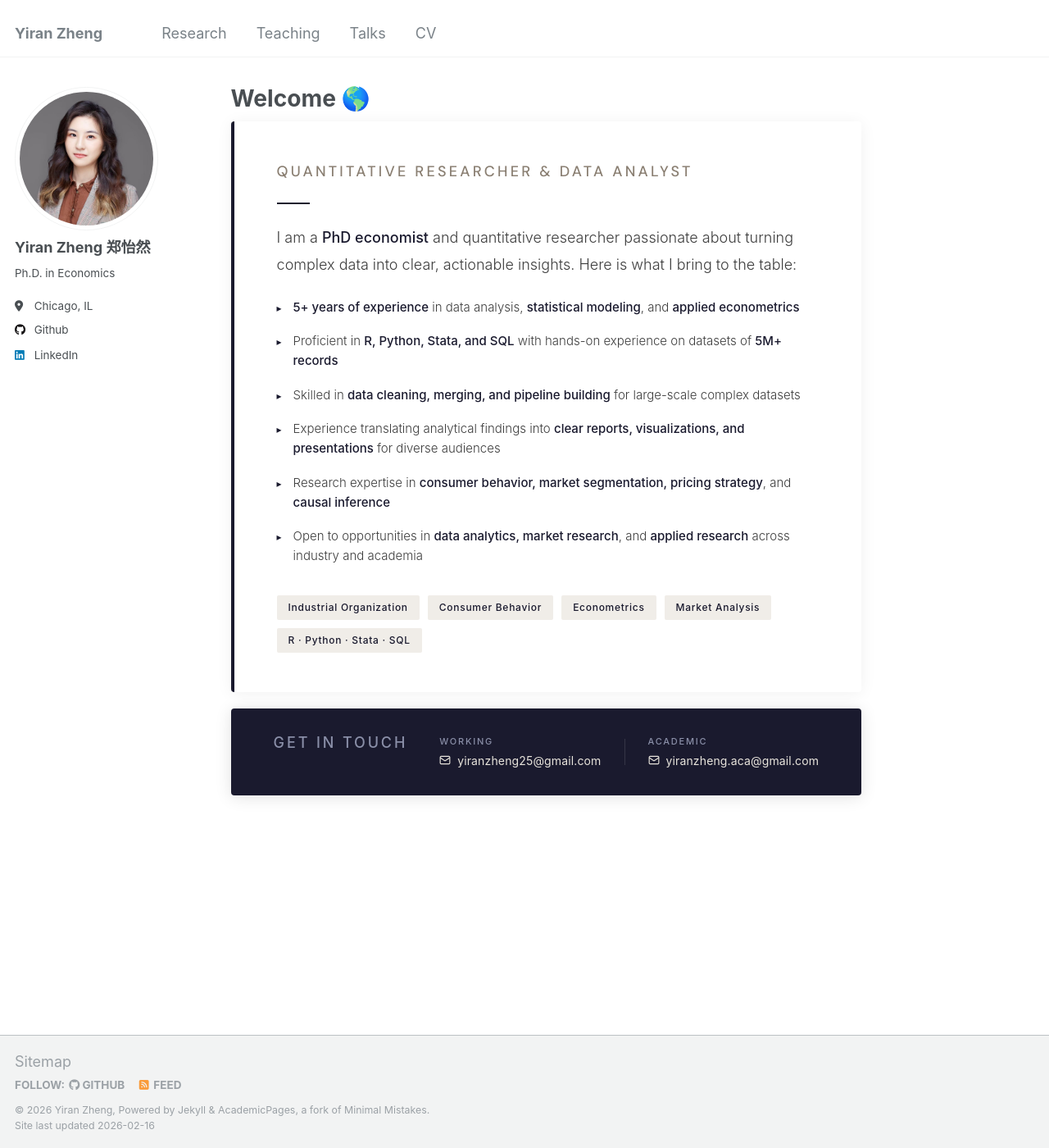
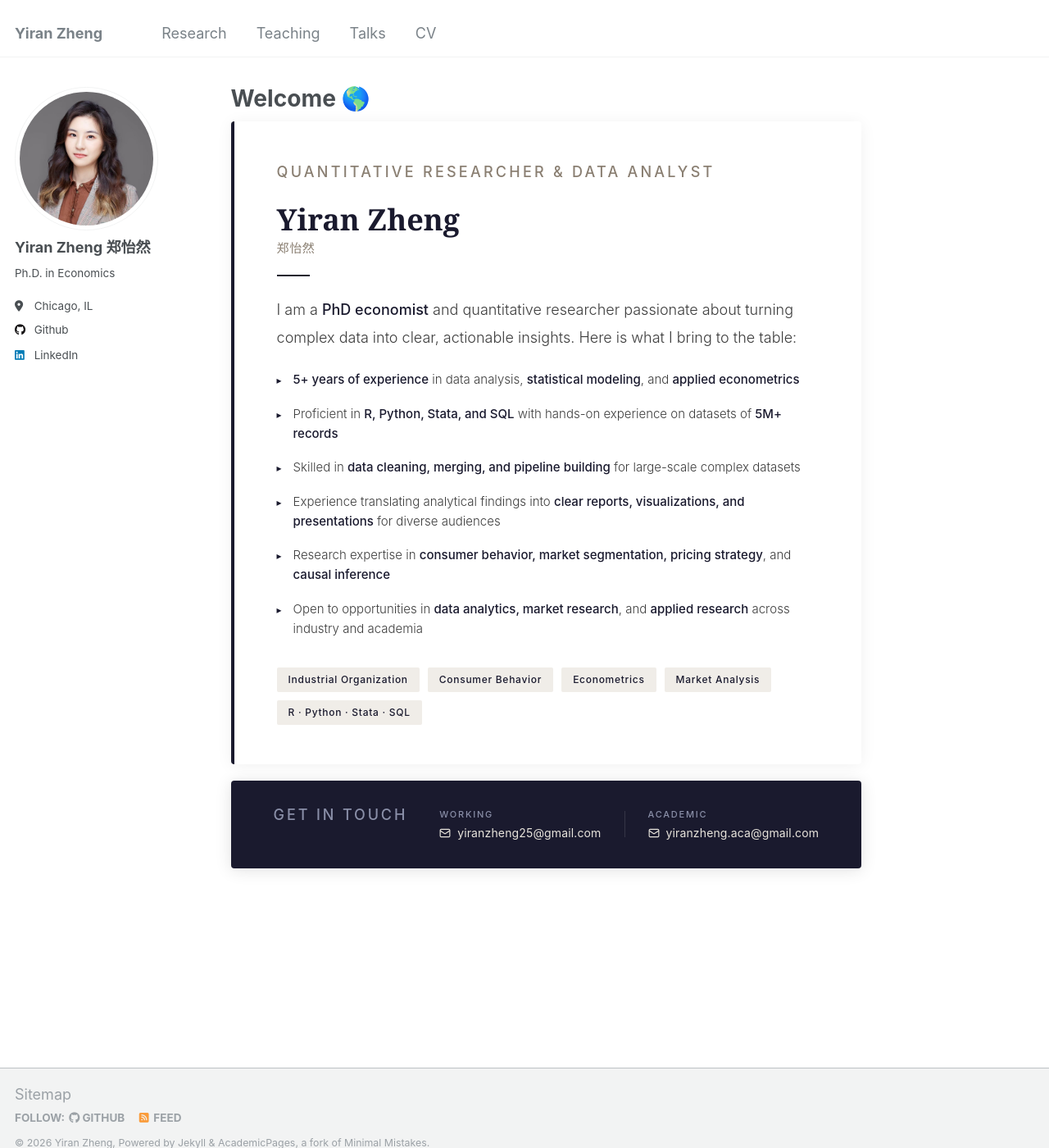
Before and after one commit to yiran-zheng/yiran-zheng.github.io, a Jekyll site: the page built from _pages/about.md, in a window 1280 px wide and 1400 px high. Shown: the whole window at 82% size. Built offline with Jekyll 4.4.1, drawn with Linux system fonts in a browser that asks for light colours.

Commit message:
Update about.md

```diff
--- a/_pages/about.md
+++ b/_pages/about.md
@@ -6,7 +6,6 @@ redirect_from:
   - /about/
   - /about.html
 ---
-<link href="https://fonts.googleapis.com/css2?family=Playfair+Display:wght@400;600&family=DM+Sans:wght@300;400;500&display=swap" rel="stylesheet"/>
 
 <style>
   .bio-card {
@@ -22,7 +21,7 @@ redirect_from:
   }
 
   .bio-eyebrow {
-    font-family: 'DM Sans', sans-serif;
+    font-family: inherit;
     font-size: 11px;
     font-weight: 500;
     letter-spacing: 0.18em;
@@ -32,7 +31,7 @@ redirect_from:
   }
 
   .bio-name {
-    font-family: 'Playfair Display', serif;
+    font-family: Georgia, serif;
     font-size: 36px;
     font-weight: 600;
     color: #1a1a2e;
@@ -43,7 +42,7 @@ redirect_from:
   .bio-name span {
     display: block;
     font-size: 15px;
-    font-family: 'DM Sans', sans-serif;
+    font-family: inherit;
     font-weight: 300;
     color: #8a7f72;
     letter-spacing: 0.04em;
@@ -193,6 +192,10 @@ redirect_from:
 <!-- Bio Card -->
 <div class="bio-card">
   <p class="bio-eyebrow">Quantitative Researcher &amp; Data Analyst</p>
+  <h1 class="bio-name">
+    Yiran Zheng
+    <span>郑怡然</span>
+  </h1>
   <div class="bio-divider"></div>
   <p class="bio-text">
     I am a <strong>PhD economist</strong> and quantitative researcher passionate about turning complex data into clear, actionable insights. Here is what I bring to the table:
```
